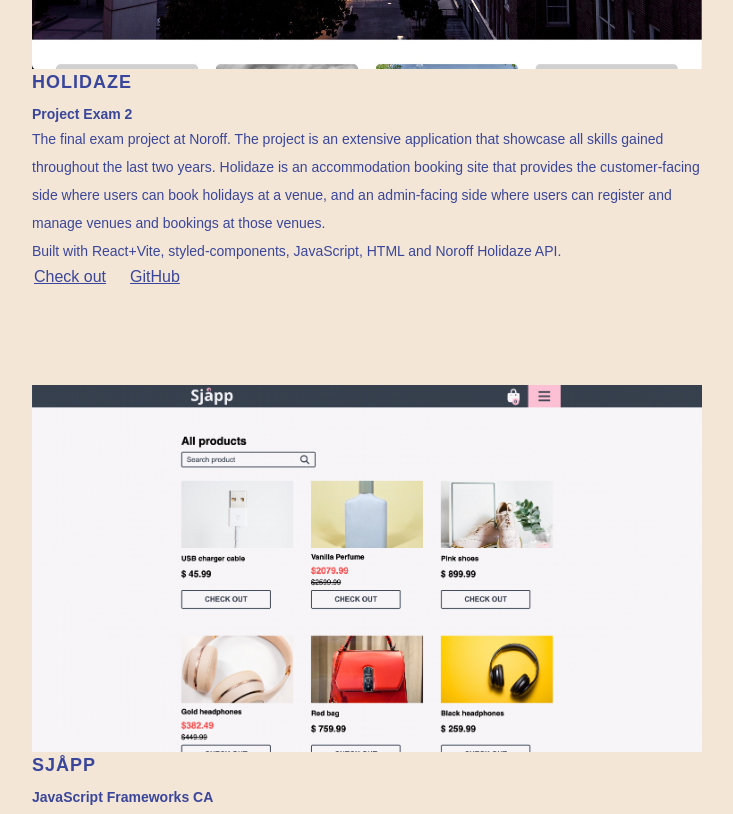
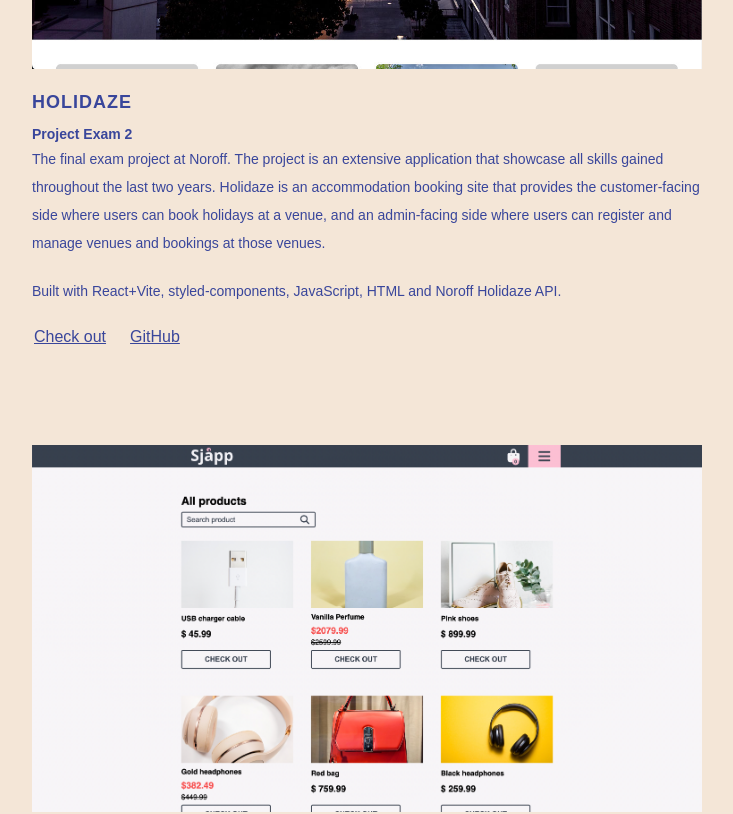
Before and after one commit to mathildeew/mathildeelinor-react, a React (Vite) app: page /portfolio in a window 1280 px wide. Shown: the part 760-1574 px from the top of the page, without its empty margins (273-1006 px from the left). Built offline with nearby package versions, Linux system fonts and the light colour scheme; a web font is replaced by a local one.

Commit message:
adds styles

```diff
--- a/src/components/ProjectsGrid/index.jsx
+++ b/src/components/ProjectsGrid/index.jsx
@@ -9,12 +9,12 @@ export default function Projects() {
           <img
             src={project.image}
             alt={project.name}
-            className="w-full h-auto"
+            className="w-full h-auto mb-5"
           />
           <h2>{project.name}</h2>
           <h3>{project.title}</h3>
-          <p>{project.description}</p>
-          <p>{project.languages}</p>
+          <p className="mb-5">{project.description}</p>
+          <p className="mb-5">{project.languages}</p>
           <Link
             to={project.link}
             className="font-sans font-medium underline mr-5"
```
